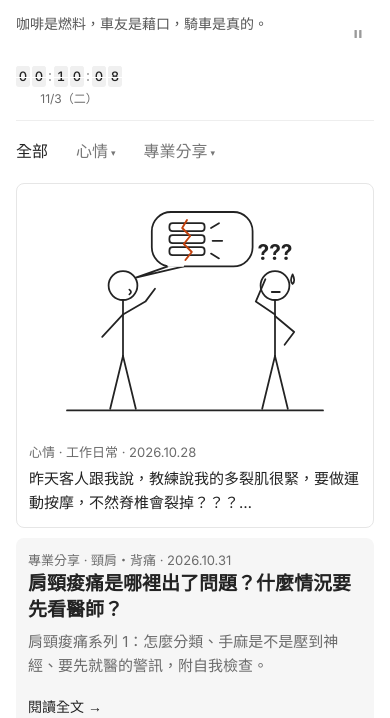
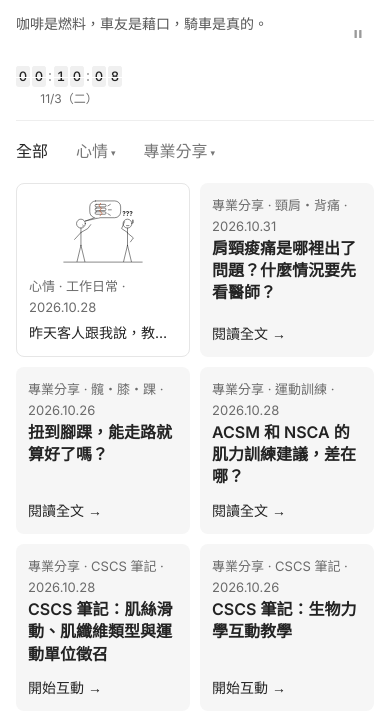
Before and after one commit to v19851202-dot/slzpt, a plain HTML site: page index.html in a window 390 px wide. Shown: the part 61-779 px from the top of the page. Drawn offline with Linux system fonts and the light colour scheme; no server answers.

Commit message:
預覽 B 版：手機首頁保留兩欄卡片（只修間距與高度）
Co-Authored-By: Claude Opus 5.5 <noreply@anthropic.com>
Claude-Session: https://claude.ai/code/session_01SCrPZfKJGZzuUZdHHgJAfz

```diff
--- a/index.html
+++ b/index.html
@@ -239,16 +239,12 @@ main { flex: 999 1 560px; min-width: 0; }
   .top-row { gap: 12px 24px; }
 }
 @media (max-width: 600px) {
-  /* 手機版 A：單欄。專業文章是橫向文字卡（標題、摘要、入口），心情貼文的圖不再撐成正方形 */
-  .grid { grid-template-columns: minmax(0, 1fr) !important; gap: 10px; }
-  .imgpost { aspect-ratio: auto; }
-  .imgpost img { flex: 0 0 auto; aspect-ratio: 4 / 3; height: auto; max-height: 240px; }
-  .notepost { min-height: 0; padding: 16px; }
-  .note-title { font-size: 1.1875rem !important; }
-  .note-sub { display: block !important; font-size: 0.9375rem; line-height: 1.6; margin-top: 6px; }
-  .notepost .note-more { padding-top: 4px; }
+  /* 手機版 B：保留兩欄。卡片高度隨內容，標題不截字，閱讀入口固定留間距 */
+  .grid { grid-template-columns: repeat(2, minmax(0, 1fr)) !important; gap: 8px; }
+  .notepost { min-height: 0; padding: 12px; gap: 12px; }
+  .note-title { font-size: 1rem !important; line-height: 1.45; }
+  .notepost .note-more { padding-top: 0; }
   .ticker-wrap { grid-column: 1 / -1; }
-  .grid .imgpost .post-text { font-size: 0.9375rem; -webkit-line-clamp: 2; line-clamp: 2; }
 }
 @media (max-width: 480px) { .tile { padding: 12px; } .post-text { font-size: 14px; } .imgpost { gap: 6px; } .imgpost .post-text { font-size: 12px; -webkit-line-clamp: 1; line-clamp: 1; } }
 </style>
```
